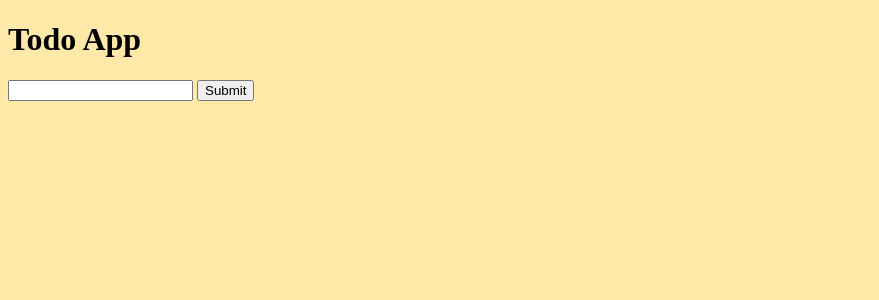
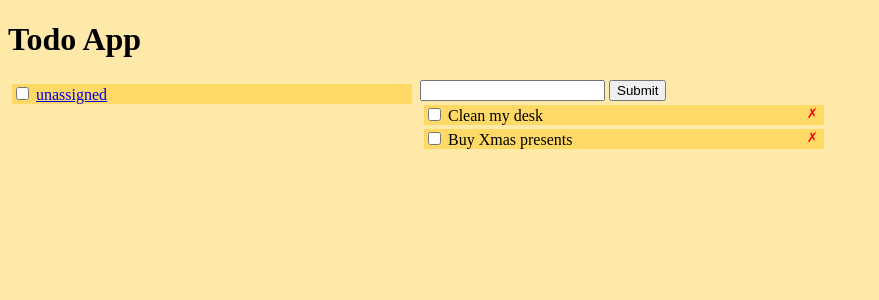
Before and after one commit to gwillig/todo_flask, a Flask app: page / in a window 1280 px wide. Shown: the top 300 px of the page, without its empty margins (0-879 px from the left). Run offline with Flask 2, Linux system fonts and the light colour scheme; data comes from the database, SQL or seed files in the repository; data that the repository does not hold is empty; some libraries are stand-ins or nearby versions.

Commit message:
FEAT: use a list and only see items which belongs to this list'

```diff
--- a/app.py
+++ b/app.py
@@ -1,7 +1,7 @@
 """ Useful cmd
 Description                         | Cmd
-to login as the right user for psql | PGUSER=test PGPASSWORD=test psql -h localhost todoapp
-Give all right to role              | grant all privilages on database todoapp to test
+to login as the right user for psql | PGUSER=test PGPASSWORD=test psql -h localhost test
+Give all right to role              | GRANT ALL PRIVILEGES ON database todoapp to test;
 adds temporary git\bit to path      | "c:\Program Files\Git\bin\sh.exe" --login
 
 PGUSER=test PGPASSWORD=test psql -h localhost todoapp
@@ -13,13 +13,12 @@ import sys
 
 from flask_migrate import Migrate
 app=Flask(__name__)
-app.config['SQLALCHEMY_DATABASE_URI'] ='postgresql://myapp:dbpass@localhost:15432/myapp'
-app.config['SQLALCHEMY_DATABASE_URI'] ='postgresql://test:test@localhost:15432/todoapp'
+app.config['SQLALCHEMY_DATABASE_URI'] ='postgresql://test:test@localhost:15432/test'
 db=SQLAlchemy(app)
 migrate=Migrate(app,db)
 
 # import psycopg2
-# conn = psycopg2.connect('postgresql://myapp:dbpass@localhost:15432/myapp')
+# conn = psycopg2.connect('postgresql://test:test@localhost:15432/test')
 # cur = conn.cursor()
 # cur.execute("Alter TABLE todo ALTER COLUMN done SET default false")
 # result = cur.fetchall()
@@ -27,31 +26,50 @@ migrate=Migrate(app,db)
 
 
 # Create a model
+class TodoList(db.Model):
+    __tablename__='todolists'
+    id = db.Column(db.Integer, primary_key=True)
+    name = db.Column(db.String(),nullable=False)
+    todo = db.relationship('Todo', backref="list", lazy=True)
+
+
 class Todo(db.Model):
+    __tablename__='todo'
     id = db.Column(db.Integer,primary_key=True)
     name = db.Column(db.String(80),nullable=False)
     done = db.Column(db.Boolean,default=False)
-
+    list_id = db.Column(db.Integer, db.ForeignKey('todolists.id'), nullable=True, default=1)
     def __repre__(self):
         return f'<Todo {self.id} {self.name}>'
 
+
 db.create_all() #If a table with the name Person already exist, not a new table will be created automatically
-# task1=Todo(name='Clean my desk')
-# task2=Todo(name='Buy Xmas presents')
-# db.session.add_all([task1,task2])
+##Check if initial
+if len(TodoList.query.all())==0:
+    list1=TodoList(name='unassigned')
+    db.session.add(list1)
 
-db.session.commit()
+    task1=Todo(name='Clean my desk',list_id=1)
+    task2=Todo(name='Buy Xmas presents',list_id=1)
+    db.session.add_all([task1,task2])
+    db.session.commit()
+
+@app.route('/list/<list_id>')
+def get_list(list_id):
+    print(list_id)
+    return render_template('index.html',
+                           lists=TodoList.query.order_by('id').all(),
+                           todos=Todo.query.filter_by(list_id=list_id).order_by('id')
+                           )
 
 @app.route('/')
 def index():
     '#1.Step:Get all object from the database'
-    data={}
-    response_data=[]
-    for el in Todo.query.order_by('id').all():
-        data[el.id]={"description": el.name, "done": el.done}
-        response_data.append(data[el.id])
-    print(response_data)
-    return render_template('index.html',data=response_data)
+
+    return render_template('index.html',
+                           lists=TodoList.query.order_by('id').all(),
+                           todos=Todo.query.order_by('id').all()
+                           )
 
 @app.route('/todo/create',methods=['Post'])
 def create_item():
--- a/templates/index.html
+++ b/templates/index.html
@@ -38,26 +38,42 @@
             background-color: hsla(45, 100%, 70%, 1);
             margin: 4px;
         }
+        .list_wrapper, .todo_wrapper {
+            display: inline-block;
+            vertical-align: top;
+        }
     </style>
 </head>
 <body>
     <h1>Todo App</h1>
-    <div >
-       <ul>
-            {%for item in data%}
+    <div class="list_wrapper">
+         <ul>
+            {%for item in lists%}
             <li>
                 <input  onclick="clicked_checkbox(this)"type="checkbox" {%if item.done%}checked {%endif%}>
-                <span class="todo_description">{{item.description}}</span>
+                <a href="/list/{{item.id}}" class="list_item">{{item.name}}</a>
+            </li>
+            {%endfor%}
+        </ul>
+    </div>
+
+    <div class="todo_wrapper">
+        <form action="/todo/create" method="post">
+            <input type="text" id="description" name="description">
+            <button type="submit">Submit</button>
+        </form>
+       <ul>
+            {%for item in todos%}
+            <li>
+                <input  onclick="clicked_checkbox(this)"type="checkbox" {%if item.done%}checked {%endif%}>
+                <span class="todo_description">{{item.name}}</span>
                 <button class="delete_button"  onclick="delete_item(this)">&cross;</button>
             </li>
             {%endfor%}
         </ul>
     </div>
 
-    <form action="/todo/create" method="post">
-        <input type="text" id="description" name="description">
-        <button type="submit">Submit</button>
-    </form>
+
 
 </body>
 <script>
```
Also changed, not shown: 10 other files.
